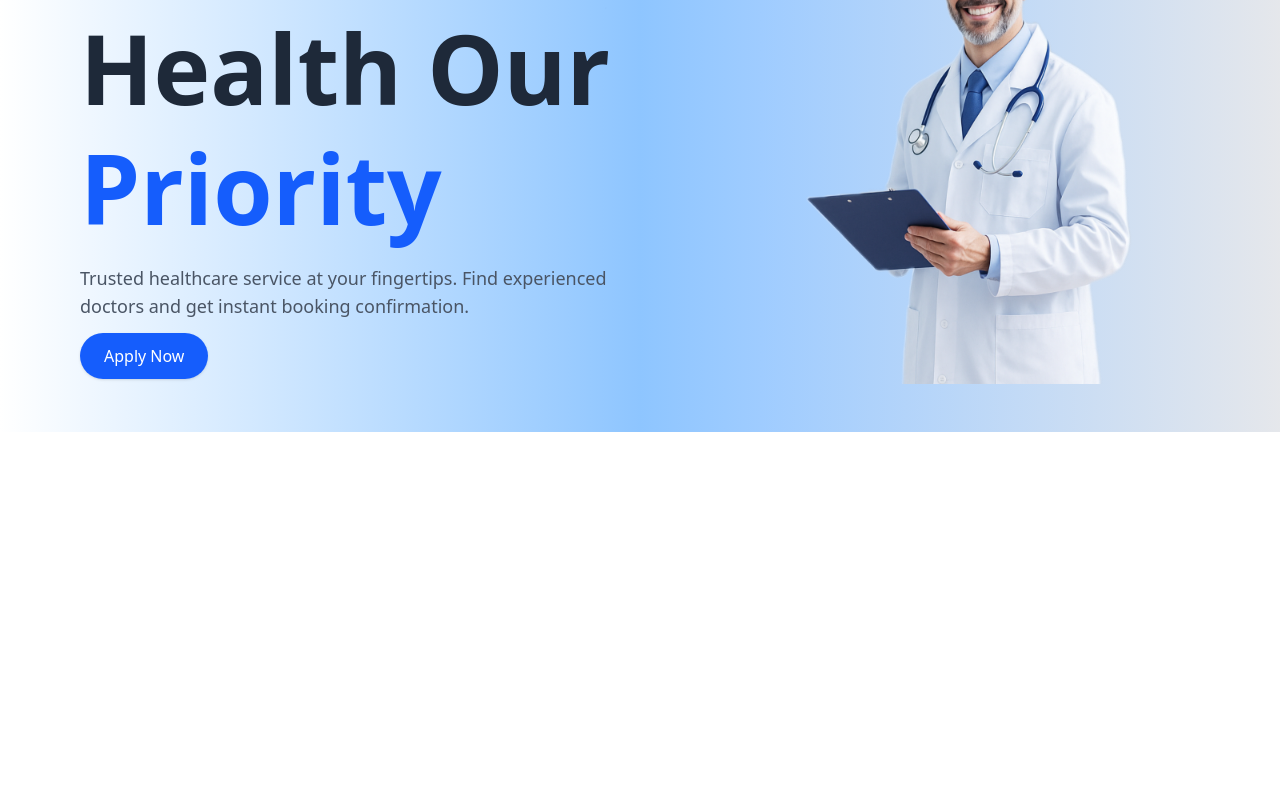
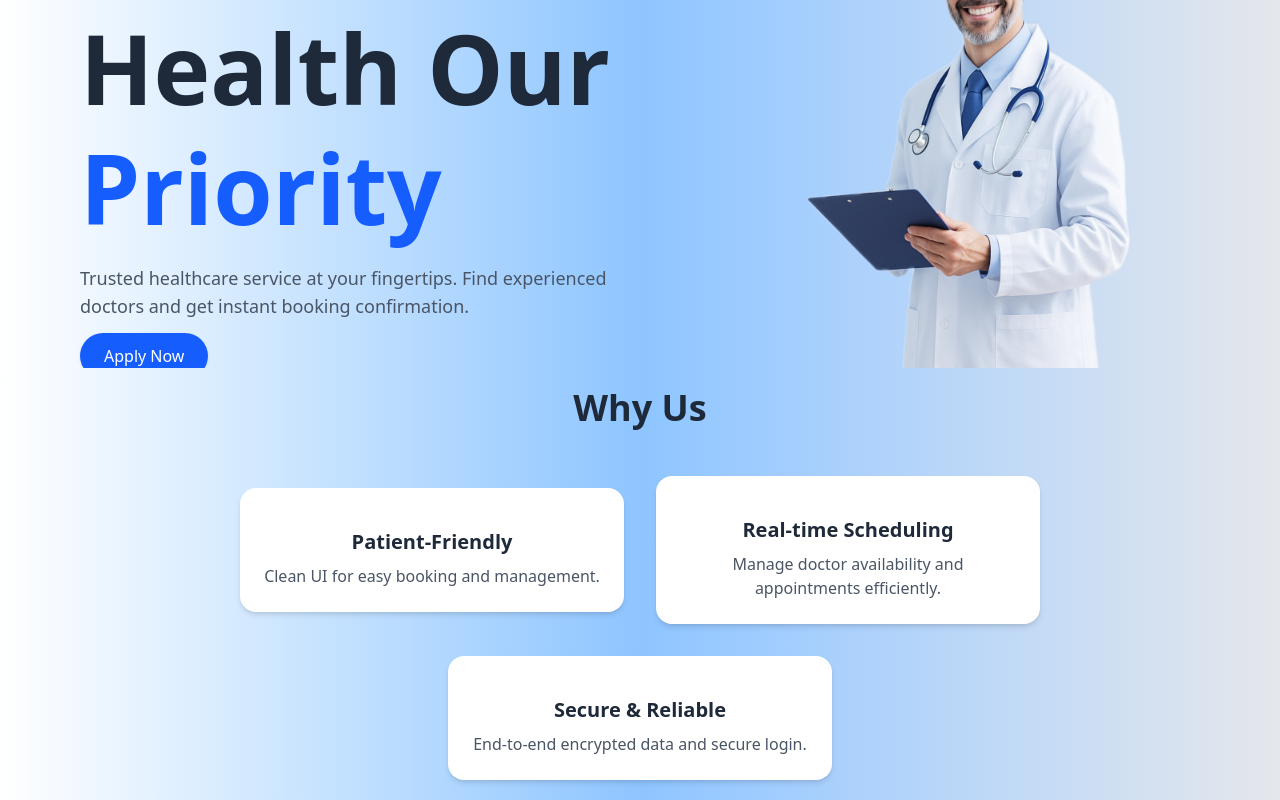
Before and after one commit to piyushpotghan/final-year-project, a React (Vite) app in the folder final year/: page / in a window 1280 px wide. Shown: the part 224-1024 px from the top of the page. Before the commit the page ends 800 px from the top, so only its background shows below. Built offline with nearby package versions, Linux system fonts and the light colour scheme.

Commit message:
why us woking

```diff
--- a/final year/src/App.jsx
+++ b/final year/src/App.jsx
@@ -1,11 +1,13 @@
 import React from 'react'
 import Navbar from './Navbar'
 import Hero from './Hero'
+import WhyUs from './whyUs'
 const App = () => {
   return (
     <div>
       <Navbar/>
       <Hero/>
+      <WhyUs/>
     </div>
   )
 }
--- /dev/null
+++ b/final year/src/whyUs.jsx
@@ -0,0 +1,47 @@
+import React from "react";
+
+const WhyUs = () => {
+  return (
+    <section className="relative z-10 -mt-16">
+      <div className="bg-gradient-to-r from-white via-blue-300 to-gray-200 py-5 px-4 rounded-t-3xl shadow-lg">
+        <div className="max-w-6xl mx-auto text-center">
+          <h2 className="text-4xl font-bold text-gray-800 mb-12">Why Us</h2>
+
+          <div className="flex flex-col md:flex-row justify-center items-center gap-8 flex-wrap">
+            {/* Feature Card 1 */}
+            <div className="bg-white rounded-2xl p-6 shadow-md hover:shadow-lg transition w-full max-w-sm">
+              <div className="text-indigo-600 mb-4 flex justify-center">
+              </div>
+              <h3 className="text-xl font-semibold text-gray-800 mb-2 text-center">Patient-Friendly</h3>
+              <p className="text-gray-600 text-center">
+                Clean UI for easy booking and management.
+              </p>
+            </div>
+
+            {/* Feature Card 2 */}
+            <div className="bg-white rounded-2xl p-6 shadow-md hover:shadow-lg transition w-full max-w-sm">
+              <div className="text-indigo-600 mb-4 flex justify-center">
+              </div>
+              <h3 className="text-xl font-semibold text-gray-800 mb-2 text-center">Real-time Scheduling</h3>
+              <p className="text-gray-600 text-center">
+                Manage doctor availability and appointments efficiently.
+              </p>
+            </div>
+
+            {/* Feature Card 3 */}
+            <div className="bg-white rounded-2xl p-6 shadow-md hover:shadow-lg transition w-full max-w-sm">
+              <div className="text-indigo-600 mb-4 flex justify-center">
+              </div>
+              <h3 className="text-xl font-semibold text-gray-800 mb-2 text-center">Secure & Reliable</h3>
+              <p className="text-gray-600 text-center">
+                End-to-end encrypted data and secure login.
+              </p>
+            </div>
+          </div>
+        </div>
+      </div>
+    </section>
+  );
+};
+
+export default WhyUs
```
